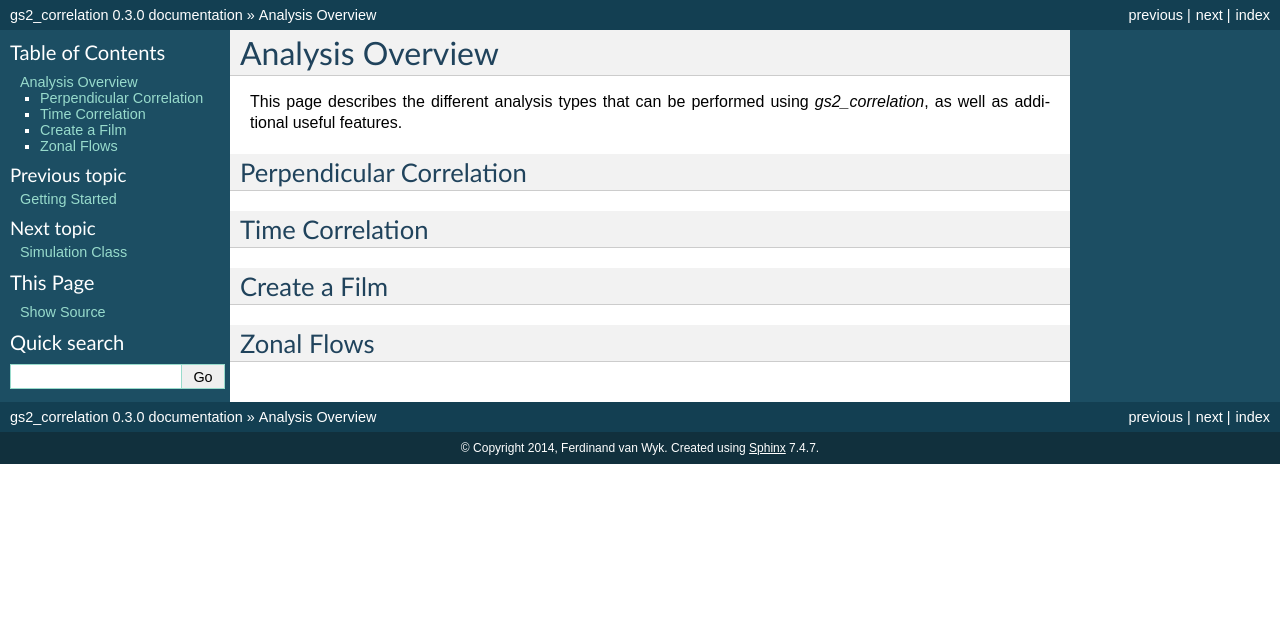
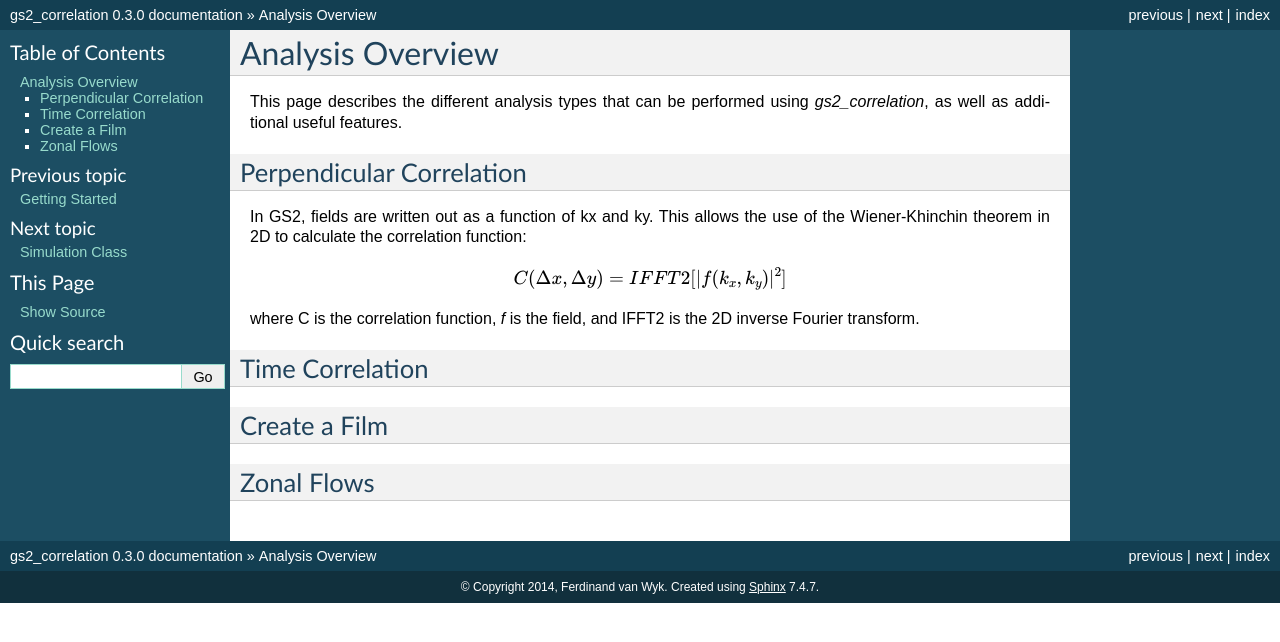
Before and after one commit to ferdinandvanwyk/gs2_correlation, a Sphinx documentation site: the page built from doc/source/analysis_overview.rst, in a window 1280 px wide. Shown: the top 642 px of the page. Built offline with Sphinx 7.4.7, drawn with Linux system fonts in a browser that asks for light colours; formulas are drawn with MathJax 3.

```diff
--- a/doc/source/analysis_overview.rst
+++ b/doc/source/analysis_overview.rst
@@ -7,6 +7,14 @@
 Perpendicular Correlation
 -------------------------
 
+In GS2, fields are written out as a function of kx and ky. This allows the use
+of the Wiener-Khinchin theorem in 2D to calculate the correlation function:
+
+ .. math:: C(\Delta x, \Delta y) = IFFT2[|f(k_x, k_y)|^2]
+
+where C is the correlation function, *f* is the field, and IFFT2 is the 2D
+inverse Fourier transform.
+
 Time Correlation
 ----------------
 
```
Also changed, not shown: 1 other file.
